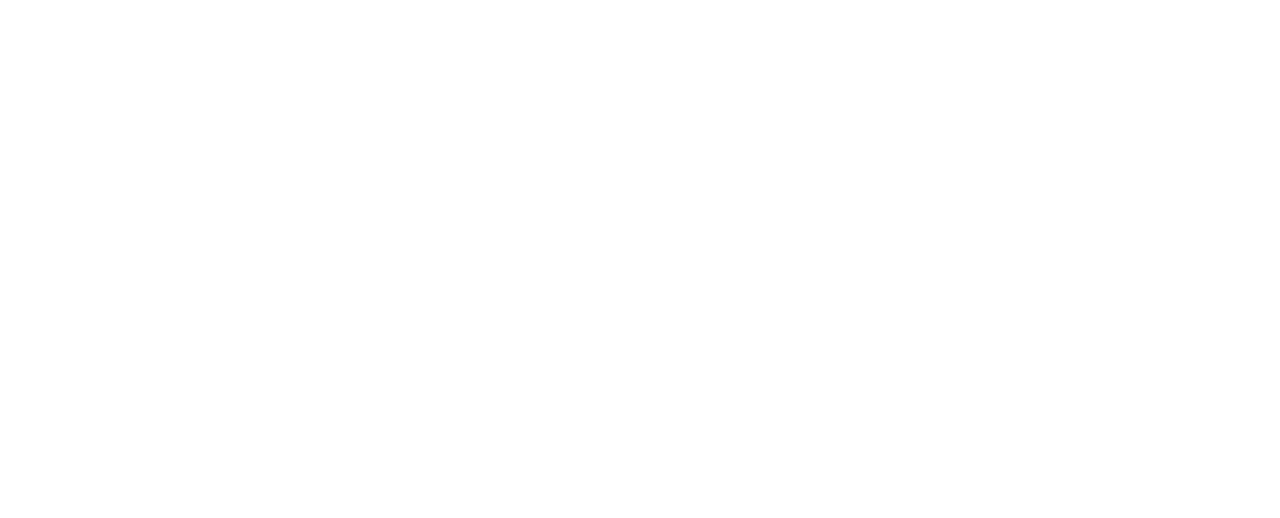
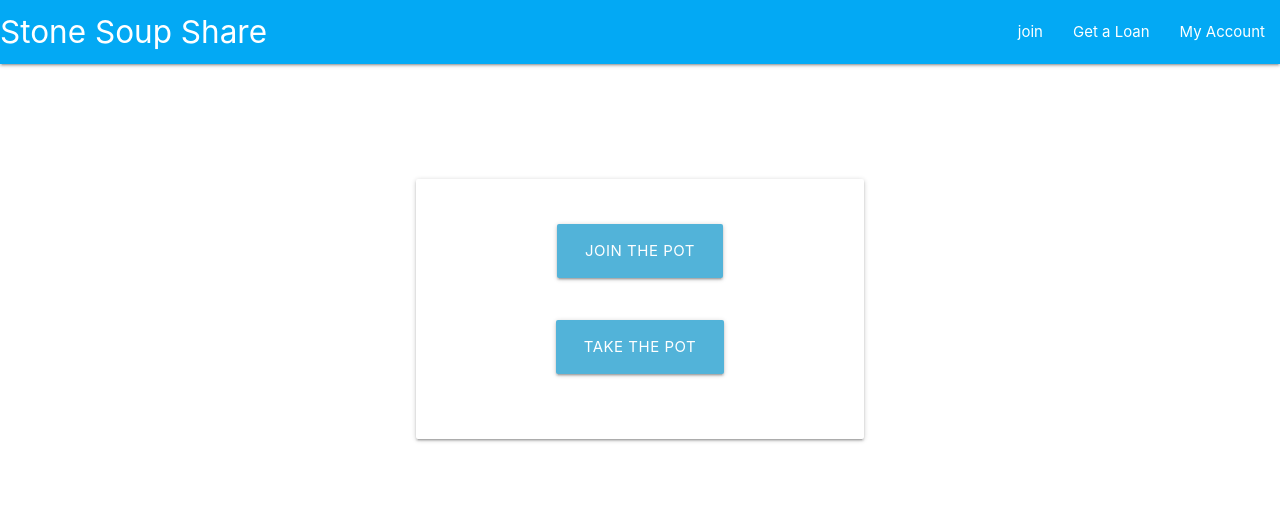
Before and after one commit to psungchan/DefHacks2019, a PHP site: page / in a window 1280 px wide. Before the commit the part shown is empty. Shown: the top 518 px of the page. Run offline with PHP 8.4, Linux system fonts and the light colour scheme; some libraries are stand-ins or nearby versions.

Commit message:
index.html

```diff
--- a/css/style.css
+++ b/css/style.css
@@ -0,0 +1,3 @@
+.lighter-blue {
+    background-color: #52b3d9 !important;
+}
--- a/index.html
+++ b/index.html
@@ -3,8 +3,48 @@
 <html>
     <head>
         <title>Stone Soup Share</title>
+
+        <link href="https://fonts.googleapis.com/icon?family=Material+Icons" rel="stylesheet">
+        <link type="text/css" rel="stylesheet" href="css/materialize.min.css"  media="screen,projection"/>
+        <meta name="viewport" content="width=device-width, initial-scale=1.0"/>
+        <link rel="stylesheet" type="text/css" href="css/style.css">
     </head>
     <body>
+        <nav>
+            <div class="nav-wrapper light-blue">
+                <a href="#" class="brand-logo">Stone Soup Share</a>
+                <ul id="nav-mobile" class="right hide-on-med-and-down">
+                    <li><a href="">join</a></li>
+                    <li><a href="">Get a Loan</a></li>
+                    <li><a href="">My Account</a></li>
+                </ul>
+            </div>
+        </nav>
+          <div class="section no-pad-bot" id="index-banner">
+            <div class="container">
+              <br><br>
+              <div class="row center">
+                <h5 class="header col s12 light"></h5>
+              </div>
+            <div class = "row">
+                <div class="card panel col s6 offset-s3">
+                    <br><br>
+                    <div class="row center">
+                       <a href="" class="btn-large waves-effect waves-light lighter-blue">Join the pot</a>
+                    </div>
+                    <br>
+                    <div class="row center">
+                       <a href="" class="btn-large waves-effect waves-light lighter-blue">Take the pot</a>
+                    </div>
+                    <br><br>
+                </div>
+            </div>
+              <br><br>
 
+            </div>
+          </div>
+
+
+        <script type="text/javascript" src="js/materialize.min.js"></script>
     </body>
 </html>
```
Also changed, not shown: css/materialize.css.
